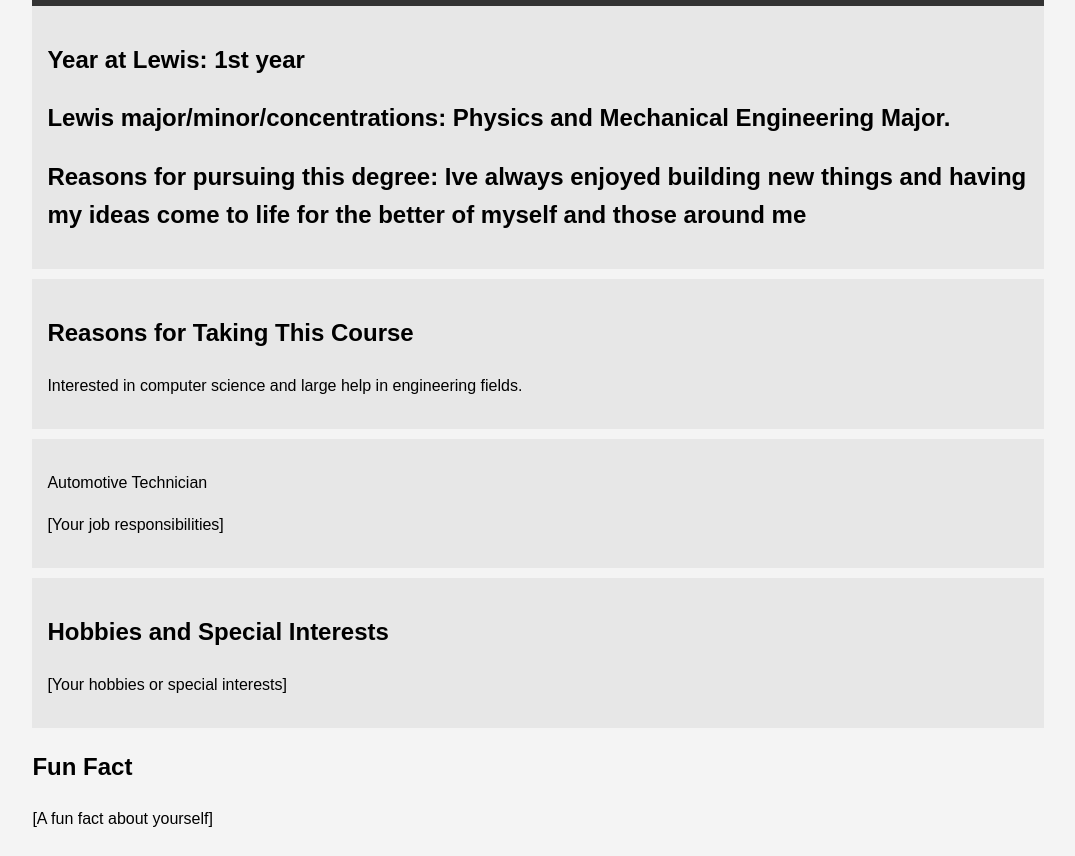
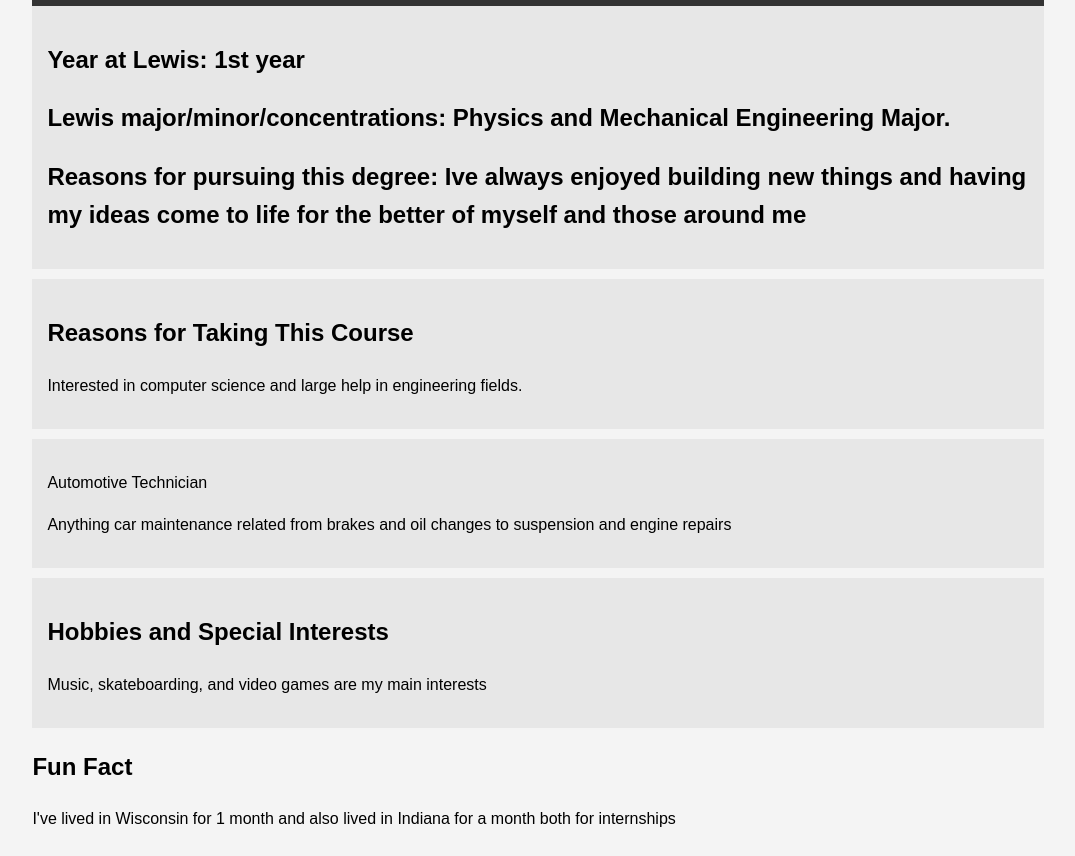
Before and after one commit to Humberto-va/me, a plain HTML site: page index.html in a window 1280 px wide. Shown: the part 93-949 px from the top of the page, without its empty margins (102-1177 px from the left). Drawn offline with Linux system fonts and the light colour scheme.

Commit message:
Final changes to me website

```diff
--- a/index.html
+++ b/index.html
@@ -49,17 +49,17 @@
 
 		<section class="job">
             <p>Automotive Technician</p>
-			<p>[Your job responsibilities]</p>
+			<p>Anything car maintenance related from brakes and oil changes to suspension and engine repairs</p>
         </section>
 
         <section class="hobbies">
             <h2>Hobbies and Special Interests</h2>
-            <p>[Your hobbies or special interests]</p>
+            <p>Music, skateboarding, and video games are my main interests</p>
         </section>
 
         <section class="fun-fact">
             <h2>Fun Fact</h2>
-            <p>[A fun fact about yourself]</p>
+            <p>I've lived in Wisconsin for 1 month and also lived in Indiana for a month both for internships</p>
         </section>
     </div>
 </body>
```
